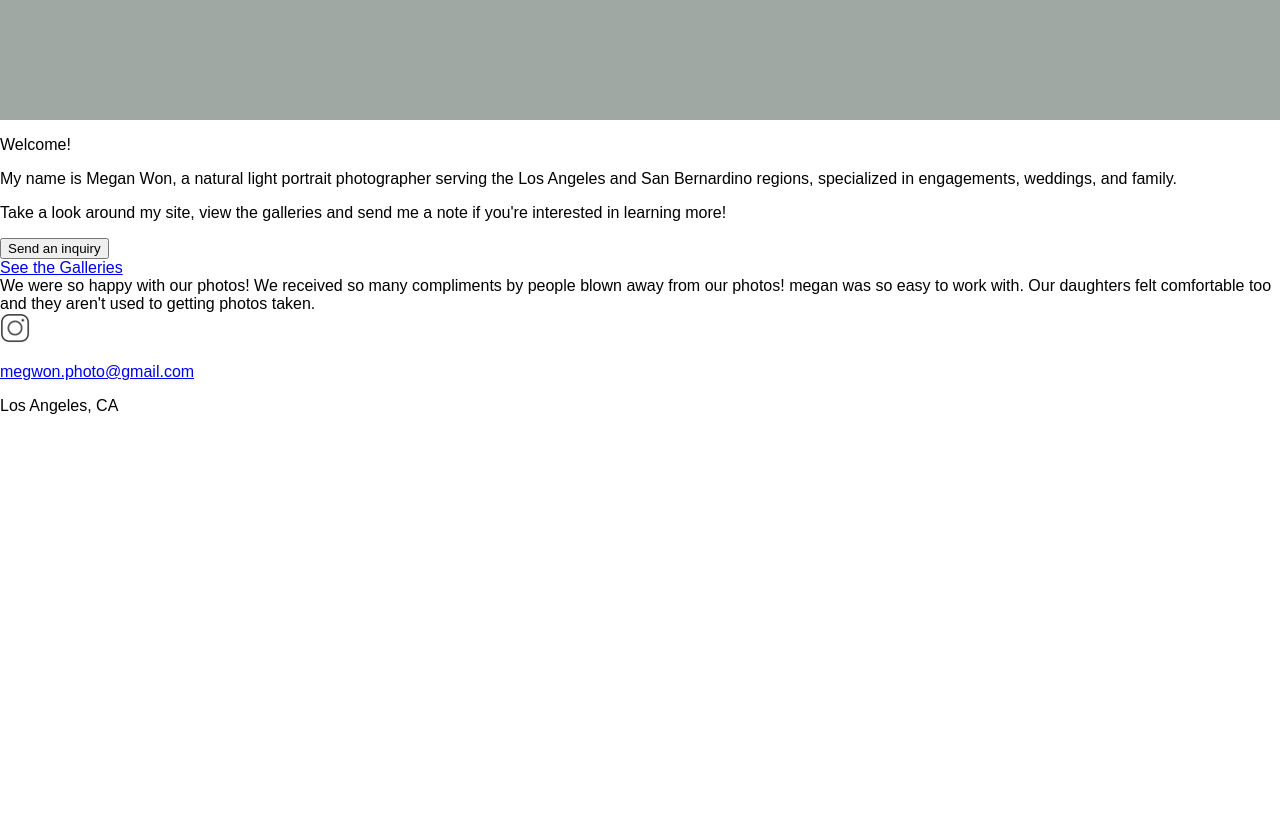
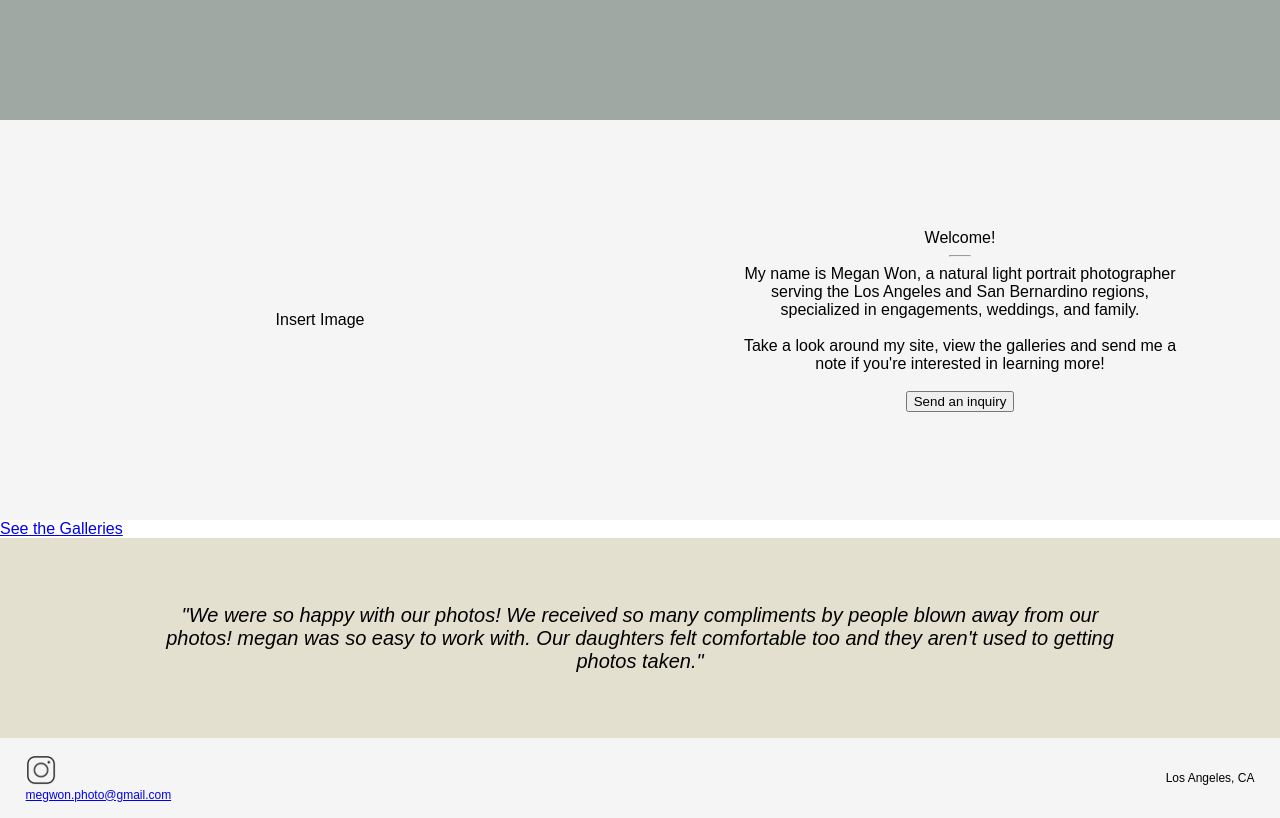
Before and after one commit to crogmi/company-home-page, a plain HTML site: page index.html in a window 1280 px wide. Shown: the part 680-1498 px from the top of the page. Before the commit the page ends 1111 px from the top, so only its background shows below. Drawn offline with Linux system fonts and the light colour scheme; a web font is replaced by a local one.

Commit message:
Updated styling for bio, reviews, and footer

```diff
--- a/css/styles.css
+++ b/css/styles.css
@@ -5,6 +5,7 @@
     --main-dark-green: #9FA8A3;
     --main-brown: #C2B490;
     --main-white: #FFFFFF;
+    --main-off-white: #F5F5F5;
     --main-grey: #DCDCDC;
 }
 
@@ -37,6 +38,10 @@
     src: url(https://fonts.gstatic.com/s/mulish/v3/1Ptvg83HX_SGhgqk3wot.woff2) format('woff2');
     unicode-range: U+0000-00FF, U+0131, U+0152-0153, U+02BB-02BC, U+02C6, U+02DA, U+02DC, U+2000-206F, U+2074, U+20AC, U+2122, U+2191, U+2193, U+2212, U+2215, U+FEFF, U+FFFD;
 }
+
+/* Breakpoints */
+
+
 
 /* General styling */
 
@@ -86,6 +91,11 @@ h4 {
     padding: 0;
 }
 
+p {
+    margin: 0;
+    padding: 0;
+}
+
 
 /* Header and navbar */
 
@@ -103,9 +113,11 @@ nav {
 }
 
 .site-title {
+    height: 5%;
     text-align: center;
     color: var(--main-white);
-    margin: 1rem 0;
+    margin: 1% 0;
+
 }
 
 #short-title {
@@ -123,6 +135,7 @@ nav {
     display: flex;
     justify-content: space-around;
     max-width: 50%;
+    height: 10%;
     flex: 1;
     margin: 0;
     padding: 0;
@@ -145,7 +158,7 @@ nav ul {
     color: var(--main-white);
 }
 
-@media screen and (max-width: 600px) {
+@media only screen and (max-width: 600px) {
     #navbar {
         flex: 0 0 auto;
     }
@@ -154,7 +167,7 @@ nav ul {
     }
 }
 
-@media screen and (max-width: 507px) {
+@media only screen and (max-width: 507px) {
     #long-title { display: none; }
     #short-title {display: block; }
     #navbar {
@@ -165,9 +178,7 @@ nav ul {
     }
 }
 
-
-
-#banner {
+.banner-container {
     display: grid;
     width: 100%;
     height: 90%;
@@ -186,6 +197,31 @@ nav ul {
 /* Bio */
 #bio {
     grid-area: bio;
+    background-color: var(--main-off-white);
+    text-align: center;
+    width: 100%;
+    height: 50vh;
+    margin: 0;
+    padding: 0;
+    display: flex;
+    justify-content: center;
+    align-items: center;
+}
+
+.bio-container {
+    width: 50%;
+    display: flex;
+    justify-content: center;
+    align-items: center;
+}
+
+.bio-box {
+    width: 70%;
+    text-align: center;
+}
+
+#bio hr {
+    width: 5%;
 }
 
 /* Gallery */
@@ -201,16 +237,50 @@ nav ul {
 /* Reviews */
 #reviews {
     grid-area: reviews;
+    background-color: var(--main-beige);
+    text-align: center;
+    width: 100%;
+    height: 25vh;
+    margin: 0;
+    padding: 0;
+    display: flex;
+    justify-content: center;
+    align-items: center;
 }
 
+/* Need to incorporate js in order to cycle through the reviews*/
 
+.review-container {
+    width: 75%;
+    font-size: 1.25rem;
+    font-style: italic;
+}
 
 /* Footer */
 
 footer {
     grid-area: footer;
+    width: 100%;
+    height: 10vh;
+    display: flex;
+    justify-content: space-evenly;
+    align-items: center;
+    font-size: 0.75rem;
+    background-color: var(--main-off-white);
 }
 
 .social-media-icon {
     width: 30px;
 }
+
+.footer-box {
+    text-align: left;
+    width: 50%;
+    margin-left: 2%;
+}
+
+#location-footer {
+    width: 50%;
+    text-align: right;
+    margin-right: 2%;
+}
--- a/index.html
+++ b/index.html
@@ -21,7 +21,7 @@
             </ul>
           </nav>
         </div>
-        <div class="container" id="banner">
+        <div class="banner-container" id="banner">
           <div id="banner-box">
             <h2 class="banner-title" id="motto">Moments That Matter</h2>
             <h4 class="banner-desc" id="location">Los Angeles and San Bernardino, CA</h4>
@@ -32,10 +32,19 @@
       <main>
         <div class="container" id="main-container">
           <section id="bio">
-            <p>Welcome!</p>
-            <p>My name is Megan Won, a natural light portrait photographer serving the Los Angeles and San Bernardino regions, specialized in engagements, weddings, and family.</p>
-            <p>Take a look around my site, view the galleries and send me a note if you're interested in learning more!</p>
-            <a href="#"><button>Send an inquiry</button></a>
+            <!-- Replace box with an image -->
+            <div class="bio-container" id="bio-image">Insert Image</div>
+            <div class="bio-container" id="bio-text">
+              <div class="bio-box">
+                <p>Welcome!</p>
+                <hr>
+                <p>My name is Megan Won, a natural light portrait photographer serving the Los Angeles and San Bernardino regions, specialized in engagements, weddings, and family.</p>
+                <br>
+                <p>Take a look around my site, view the galleries and send me a note if you're interested in learning more!</p>
+                <br>
+                <a href="#"><button>Send an inquiry</button></a>
+              </div>
+            </div>
           </section>
           <section id="gallery">
             <!-- Show two images at a time that cycle -->
@@ -47,19 +56,20 @@
             <!-- Contact button -->
           </section>
           <section id="reviews">
-            <div id="review-1">We were so happy with our photos! We received so many compliments by people blown away from our photos! megan was so easy to work with. Our daughters felt comfortable too and they aren't used to getting photos taken.</div>
+            <div class="review-container">
+              <div id="review-1">"We were so happy with our photos! We received so many compliments by people blown away from our photos! megan was so easy to work with. Our daughters felt comfortable too and they aren't used to getting photos taken."</div>
+            </div>
           </section>
         </div>
       </main>
       <footer>
-        <div class="container" id="footer-container">
-          <!-- Insert instagram symbol that links to instagram page-->
+        <div class="footer-box">
           <a href="https://www.instagram.com/meganwonphoto/" target="_blank"><img src="img/Social media/instagram-icon.jpg" alt="" class="social-media-icon" id="instagram-icon"></a>
           <!-- Link to contact page to send an iquiry -->
           <p id="contact-email"><a href="mailto: megwon.photo@gmail.com">megwon.photo@gmail.com</a></p>
-          <!-- Image or logo centered in the footer-->
-          <p id="location-footer">Los Angeles, CA</p>
         </div>
+        <!-- Image or logo centered in the footer-->
+        <p id="location-footer">Los Angeles, CA</p>
       </footer>
     </div>
   </body>
```
